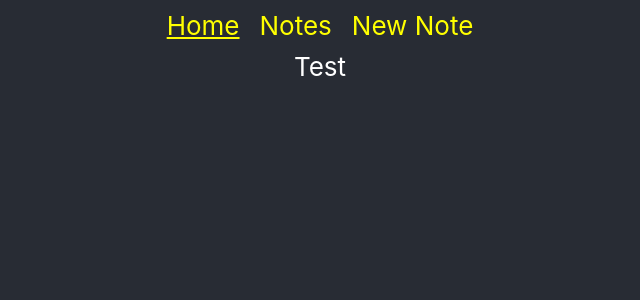
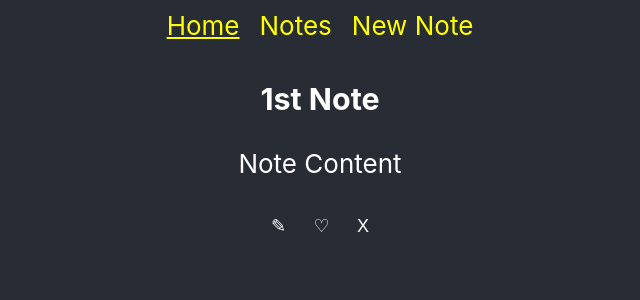
Before and after one commit to bklarer/note-taker-app, a React (Create React App) app: page / in a window 1280 px wide. Shown: the top 300 px of the page, without its empty margins (320-960 px from the left). Built offline with nearby package versions, Linux system fonts and the light colour scheme; data requests are answered from the project's data file.

Commit message:
build out Home component with favorite notes

```diff
--- a/db.json
+++ b/db.json
@@ -3,12 +3,14 @@
         {
             "id": 1,
             "title": "1st Note",
-            "content": "Note Content"
+            "content": "Note Content",
+            "favorite": true
         },
         {
             "id": 2,
             "title": "2nd Note",
-            "content": "More Note Content"
+            "content": "More Note Content",
+            "favorite": false
         }
     ]
 }
--- a/src/components/App.js
+++ b/src/components/App.js
@@ -25,7 +25,6 @@ function App() {
   }, [])
 
   console.log("notes", notes)
-  console.log("search", search)
 
   const displayedNotes = notes.filter(note =>
     note.title.toLowerCase().includes(search.toLowerCase()) || note.content.toLowerCase().includes(search.toLowerCase()))
@@ -48,7 +47,7 @@ function App() {
         </Route>
         </Route>
         <Route exact path="/">
-          <Home />
+          <Home displayedNotes={displayedNotes}/>
         </Route>
     </div>
   );
--- a/src/components/Home.js
+++ b/src/components/Home.js
@@ -1,15 +1,19 @@
-
+import Note from "./Note";
 
 //Insert all favorite notes
 
-function Home () {
+function Home ({displayedNotes}) {
 
     //Filter for favorites
+    const favoriteNotes = displayedNotes.filter(note => note.favorite === true)
+
 
 
     return (
         <div>
-            Test
+            {favoriteNotes.map(note => {
+                return (<Note title={note.title} content={note.content} key={note.id} id={note.id}/>)
+            })}
         </div>
     )
 
```
